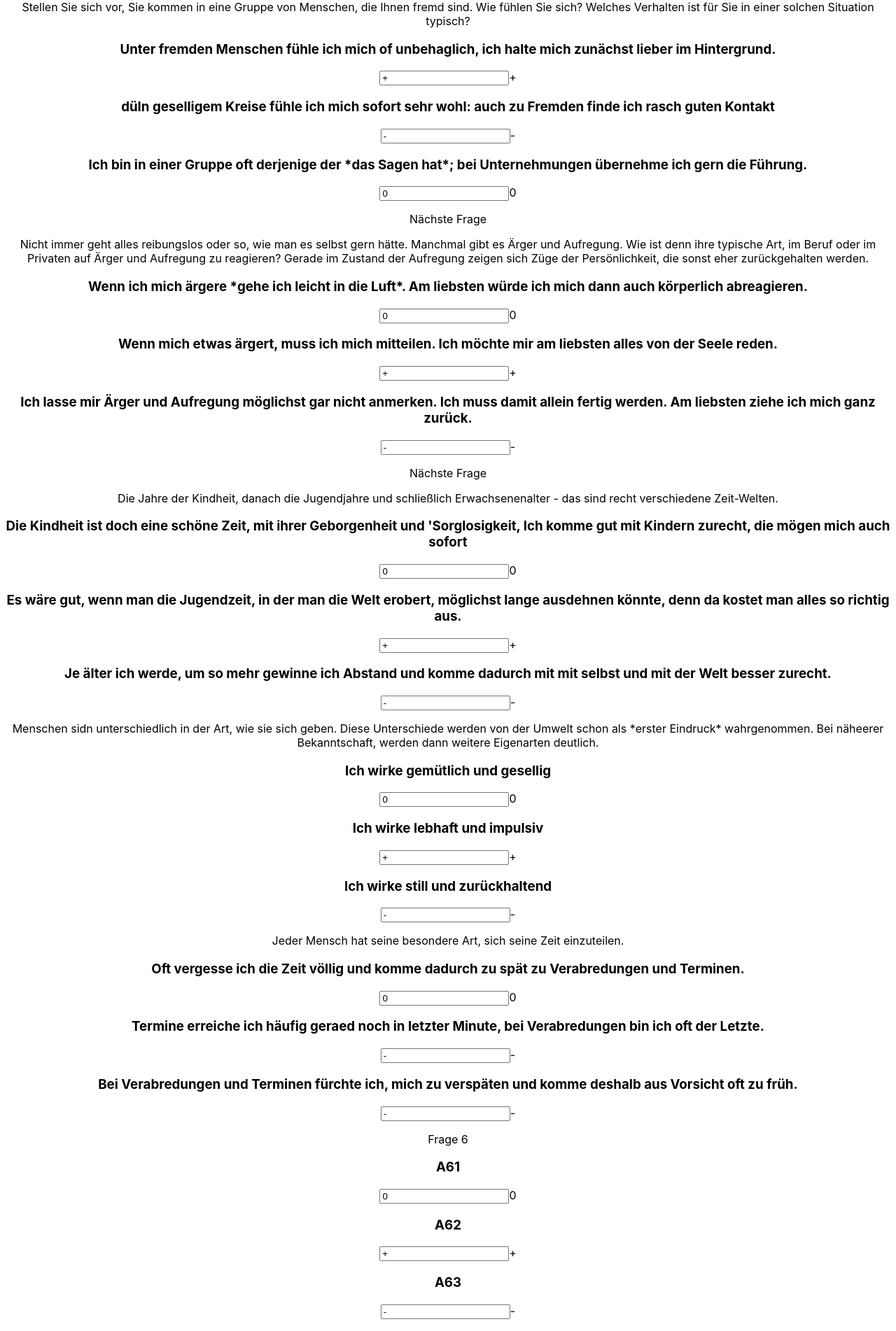
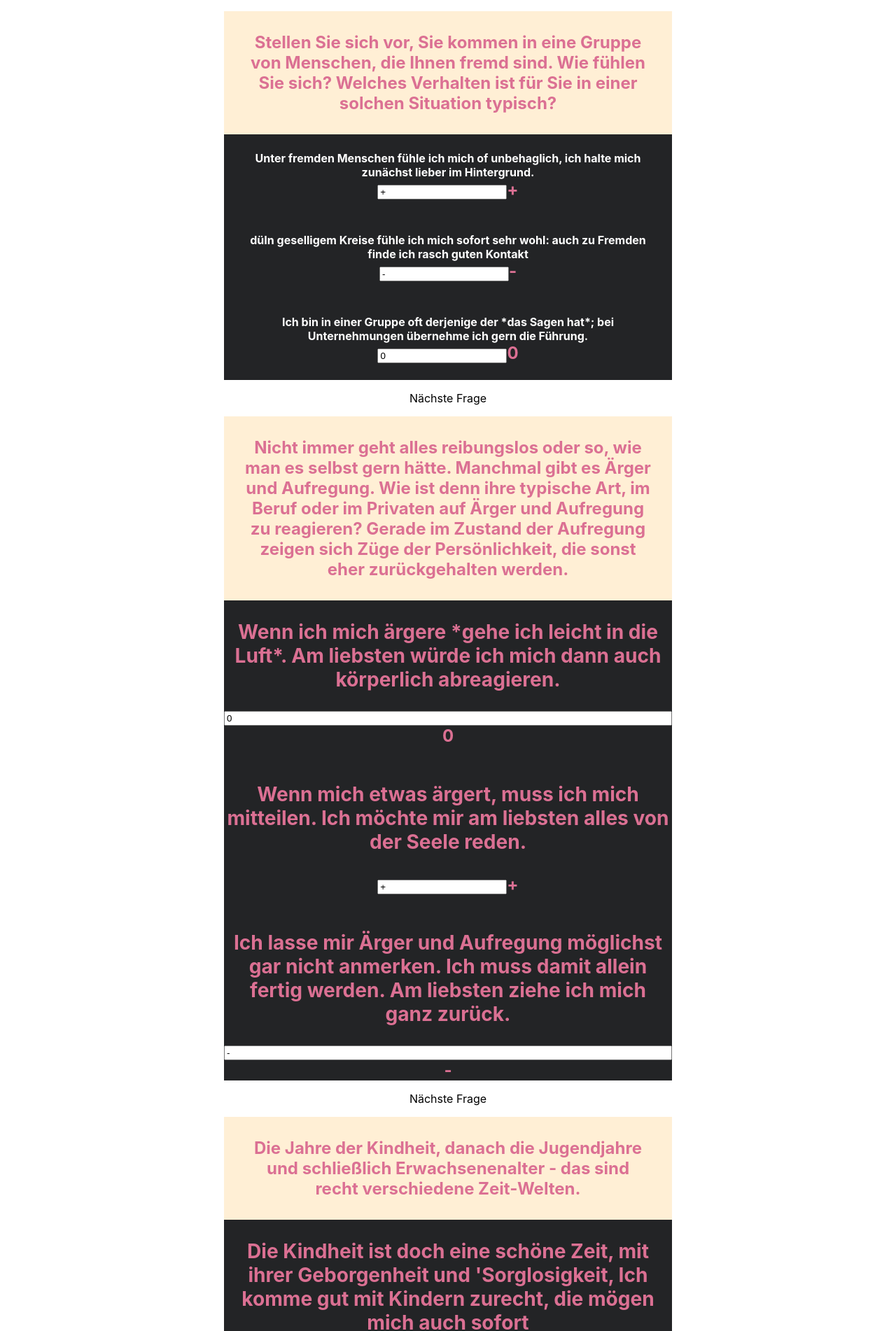
Before and after one commit to jbaltres/struktogram, a React (Create React App) app: page / in a window 1280 px wide. Shown: the top 1902 px of the page at 70% size. Built offline with nearby package versions, Linux system fonts and the light colour scheme.

Commit message:
gave it some basic style but need to improve a lot

```diff
--- a/package.json
+++ b/package.json
@@ -10,7 +10,8 @@
     "react": "^16.13.1",
     "react-chartjs-2": "^2.9.0",
     "react-dom": "^16.13.1",
-    "react-scripts": "3.4.1"
+    "react-scripts": "3.4.1",
+    "styled-components": "^5.1.1"
   },
   "scripts": {
     "start": "react-scripts start",
--- a/src/components/HelloWorld.js
+++ b/src/components/HelloWorld.js
@@ -16,6 +16,7 @@ import ObjectCalculator5 from "../components/ObjectCalculator5";
 import ObjectCalculator6 from "../components/ObjectCalculator6";
 import ObjectCalculator7 from "../components/ObjectCalculator7";
 // import ObjectCalculator8 from "../components/ObjectCalculator8";
+import styled from "styled-components"
 
 import PieChart from './Charts';
 
@@ -191,11 +192,37 @@ export default function HelloWorld() {
   console.log(ergebnisRot)
   console.log(ergebnisGruen)
 
+  // -------------------Styling----------------------------------------------------------------
+
+  // Styling Box
+
+  const Box = styled.h1`
+  display: flex;
+  justify-content:center;
+  flex-direction: column;
+  font-size: 1.5em;
+  text-align: center;
+  color: palevioletred;
+  width: 50% ;
+  margin-left: 25%;
+  background: #232426;
+`;
+
+// Styling Header
+const QuestionHead = styled.section`
+  padding: 30px;
+  background: papayawhip;
+`;
+
 
   if ( wert && wertzwei && IndexOfInputfieldstring3 && IndexOfInputfieldstring4 && IndexOfInputfieldstring5 && IndexOfInputfieldstring6 && IndexOfInputfieldstring7 >= 0) {
   return (
   <>
+  <Box>
+    <QuestionHead>
   <div>{fragen[0]}</div>
+  </QuestionHead>
+
   <ObjectCalculator
     posNum={posNum}
     setPosNum={setPosNum}
@@ -204,11 +231,13 @@ export default function HelloWorld() {
     posNum3={posNum3}
     setPosNum3={setPosNum3}
   />
-  <p />
+  </Box>
   <p />
    Nächste Frage
-  <p />
+   <Box>
+    <QuestionHead>
   <div>{fragen[1]}</div>
+  </QuestionHead>
     <ObjectCalculator2
       posNum4={posNum4}
       setPosNum4={setPosNum4}
@@ -217,11 +246,13 @@ export default function HelloWorld() {
       posNum6={posNum6}
       setPosNum6={setPosNum6}
   />
+  </Box>
   <p />
    Nächste Frage
-
-  <p />
+   <Box>
+    <QuestionHead>
   <div>{fragen[2]}</div>
+  </QuestionHead>
     <ObjectCalculator3
       posNum7={posNum7}
       setPosNum7={setPosNum7}
@@ -230,8 +261,12 @@ export default function HelloWorld() {
       posNum9={posNum9}
       setPosNum9={setPosNum9}
   />
+  </Box>
     <p />
+    <Box>
+    <QuestionHead>
   <div>{fragen[3]}</div>
+  </QuestionHead>
     <ObjectCalculator4
       posNum10={posNum10}
       setPosNum10={setPosNum10}
@@ -240,8 +275,12 @@ export default function HelloWorld() {
       posNum12={posNum12}
       setPosNum12={setPosNum12}
   />
+  </Box>
     <p />
+    <Box>
+      <QuestionHead>
   <div>{fragen[4]}</div>
+      </QuestionHead>
     <ObjectCalculator5
       posNum13={posNum13}
       setPosNum13={setPosNum13}
@@ -250,8 +289,12 @@ export default function HelloWorld() {
       posNum15={posNum15}
       setPosNum15={setPosNum15}
   />
+    </Box>
     <p />
+    <Box>
+      <QuestionHead>
   <div>{fragen[5]}</div>
+      </QuestionHead>
     <ObjectCalculator6
       posNum16={posNum16}
       setPosNum16={setPosNum16}
@@ -260,8 +303,12 @@ export default function HelloWorld() {
       posNum18={posNum18}
       setPosNum18={setPosNum18}
   />
+  </Box>
     <p />
+  <Box>
+    <QuestionHead>
   <div>{fragen[6]}</div>
+  </QuestionHead>
     <ObjectCalculator7
       posNum19={posNum19}
       setPosNum19={setPosNum19}
@@ -270,7 +317,7 @@ export default function HelloWorld() {
       posNum21={posNum21}
       setPosNum21={setPosNum21}
   />
-
+  </Box>
   <p style={roteErgebnisse}>{Frage1wertRot}</p>
   <p style={grueneErgebnisse}>{Frage1wertGruen}</p>
   <p style={roteErgebnisse}>{Frage2wertRot}</p>
@@ -296,7 +343,11 @@ export default function HelloWorld() {
   }
   return (
     <>
+    <Box>
+      <QuestionHead>
     <div>{fragen[0]}</div>
+    </QuestionHead>
+
     <ObjectCalculator
       posNum={posNum}
       setPosNum={setPosNum}
@@ -305,10 +356,13 @@ export default function HelloWorld() {
       posNum3={posNum3}
       setPosNum3={setPosNum3}
     />
+    </Box>
     <p />
      Nächste Frage
-  <p />
+     <Box>
+      <QuestionHead>
     <div>{fragen[1]}</div>
+    </QuestionHead>
       <ObjectCalculator2
         posNum4={posNum4}
         setPosNum4={setPosNum4}
@@ -317,8 +371,13 @@ export default function HelloWorld() {
         posNum6={posNum6}
         setPosNum6={setPosNum6}
     />
+    </Box>
     <p />
+     Nächste Frage
+     <Box>
+      <QuestionHead>
     <div>{fragen[2]}</div>
+    </QuestionHead>
       <ObjectCalculator3
         posNum7={posNum7}
         setPosNum7={setPosNum7}
@@ -327,8 +386,12 @@ export default function HelloWorld() {
         posNum9={posNum9}
         setPosNum9={setPosNum9}
     />
+    </Box>
       <p />
+      <Box>
+      <QuestionHead>
     <div>{fragen[3]}</div>
+    </QuestionHead>
       <ObjectCalculator4
         posNum10={posNum10}
         setPosNum10={setPosNum10}
@@ -337,8 +400,12 @@ export default function HelloWorld() {
         posNum12={posNum12}
         setPosNum12={setPosNum12}
     />
+    </Box>
       <p />
+      <Box>
+        <QuestionHead>
     <div>{fragen[4]}</div>
+        </QuestionHead>
       <ObjectCalculator5
         posNum13={posNum13}
         setPosNum13={setPosNum13}
@@ -347,8 +414,12 @@ export default function HelloWorld() {
         posNum15={posNum15}
         setPosNum15={setPosNum15}
     />
+      </Box>
       <p />
+      <Box>
+        <QuestionHead>
     <div>{fragen[5]}</div>
+        </QuestionHead>
       <ObjectCalculator6
         posNum16={posNum16}
         setPosNum16={setPosNum16}
@@ -357,8 +428,12 @@ export default function HelloWorld() {
         posNum18={posNum18}
         setPosNum18={setPosNum18}
     />
+    </Box>
       <p />
+    <Box>
+      <QuestionHead>
     <div>{fragen[6]}</div>
+    </QuestionHead>
       <ObjectCalculator7
         posNum19={posNum19}
         setPosNum19={setPosNum19}
@@ -367,7 +442,7 @@ export default function HelloWorld() {
         posNum21={posNum21}
         setPosNum21={setPosNum21}
     />
-
+    </Box>
     <p style={roteErgebnisse}>{Frage1wertRot}</p>
     <p style={grueneErgebnisse}>{Frage1wertGruen}</p>
     <p style={roteErgebnisse}>{Frage2wertRot}</p>
@@ -382,11 +457,12 @@ export default function HelloWorld() {
     <p style={grueneErgebnisse}>{Frage3WertGruen}</p>
     <p style={roteErgebnisse}>{Frage7WertRot}</p>
     <p style={grueneErgebnisse}>{Frage3WertGruen}</p>
-        <h1>Bitte richtige Werte einsetzen</h1>
+
     <p style={roteErgebnisse}>{ergebnisRot} Das ist die Summer der Roten
     Ergebnisse</p>
-  <p style={grueneErgebnisse}>{ergebnisGruen} Das ist die Summer der Grünen
+    <p style={grueneErgebnisse}>{ergebnisGruen} Das ist die Summer der grünen
     Ergebnisse</p>
+    <PieChart iVR={ergebnisRot} iGR={ergebnisGruen}/>
     </>
     );
   }
--- a/src/components/ObjectCalculator.js
+++ b/src/components/ObjectCalculator.js
@@ -1,5 +1,6 @@
 import React from "react";
 import { antwortenFrage1 } from "../api/Data.js";
+import styled from "styled-components"
 export default function ObjectCalculator({
   posNum,
   setPosNum,
@@ -7,14 +8,28 @@ export default function ObjectCalculator({
   setPosNum2,
   posNum3,
   setPosNum3
-}) {
+})
+
+{
+
+  // Styling Question
+const QuestionBody = styled.section`
+font-size: 16px;
+color: white;
+padding: 0px 20px
+`;
   return (
     <>
-      <h3>{antwortenFrage1[0]}</h3>
+    <p>
+    <QuestionBody>
+    <>{antwortenFrage1[0]}</>
+    </QuestionBody>
+
       <input value={posNum} maxLength="1" onChange={event => setPosNum(event.target.value)} />
       <span>{posNum}</span>
+      </p>
       <p>
-        <h3>{antwortenFrage1[1]}</h3>
+        <QuestionBody>{antwortenFrage1[1]}</QuestionBody>
         <input
           value={posNum2}
           maxLength="1"
@@ -22,13 +37,15 @@ export default function ObjectCalculator({
         />
         <span>{posNum2}</span>
       </p>
-      <h3>{antwortenFrage1[2]}</h3>
+      <p>
+      <QuestionBody>{antwortenFrage1[2]}</QuestionBody>
       <input
         value={posNum3}
         maxLength="1"
         onChange={event => setPosNum3(event.target.value)}
       />
       <span>{posNum3}</span>
+      </p>
     </>
   );
 }
```
Also changed, not shown: 1 other file (tests, documents, lock files or other folders). Lines whose indentation alone changed are shown as unchanged.
